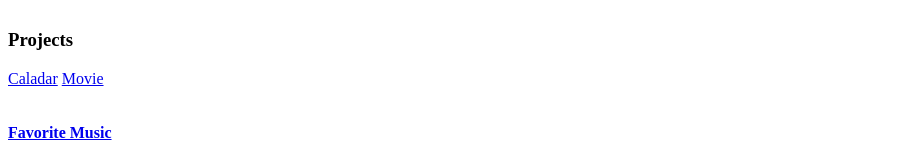
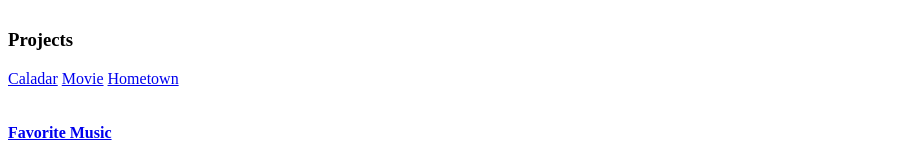
Before and after one commit to 122abowie/122abowie.io, a plain HTML site: page index.html in a window 1280 px wide. Shown: the part 549-707 px from the top of the page, without its empty margins (0-921 px from the left). Drawn offline with Linux system fonts and the light colour scheme.

Commit message:
Add files via upload

```diff
--- a/index.html
+++ b/index.html
@@ -34,6 +34,7 @@ img {
 <h3>Projects</h3>
 <a href="Page2 - CSS.html">Caladar</a>
 <a href="https://122abowie.github.io/movie.io/">Movie</a>
+<a href="https://122abowie.github.io/Hometown.io/">Hometown</a>
 <br>
 <br>
 <br>
```
